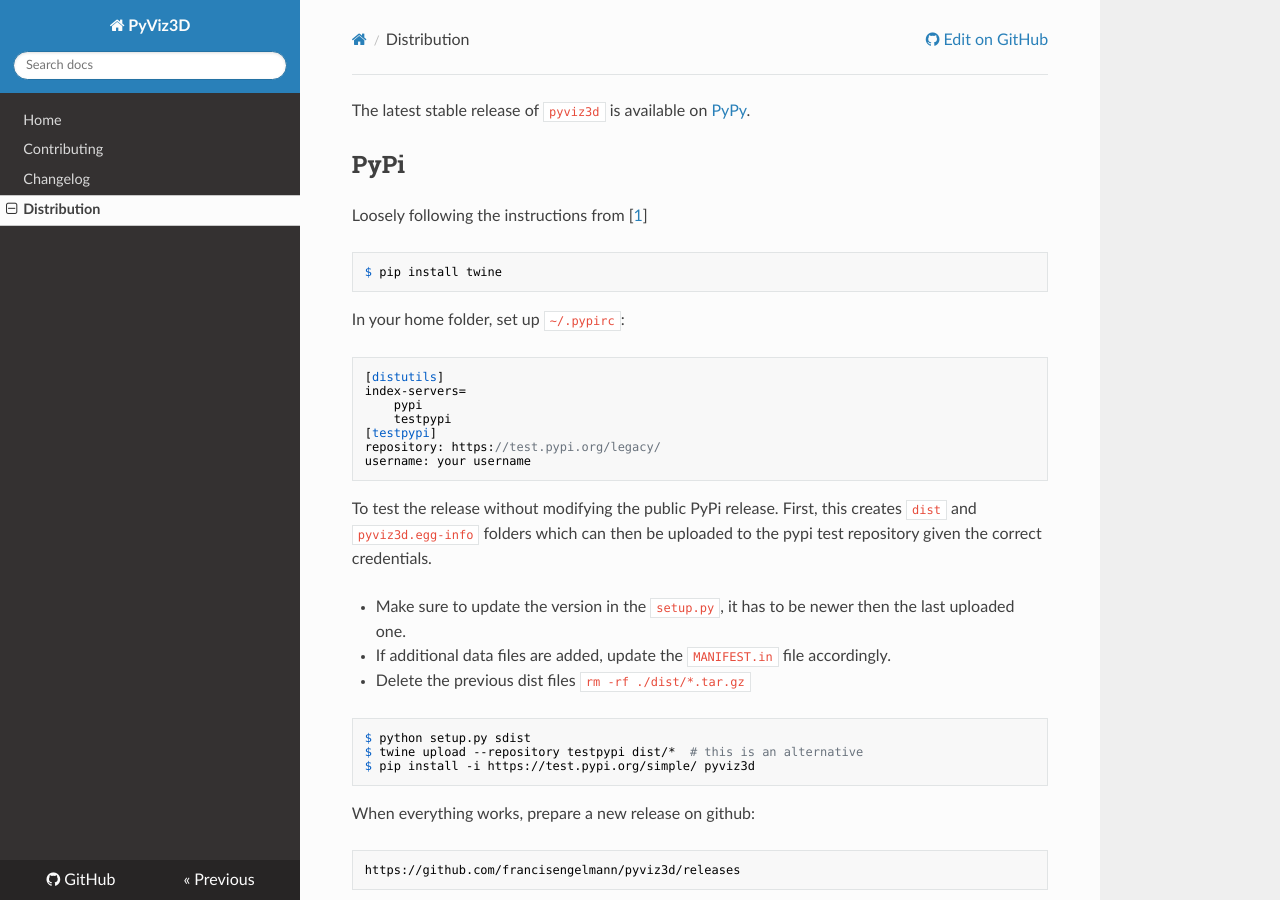
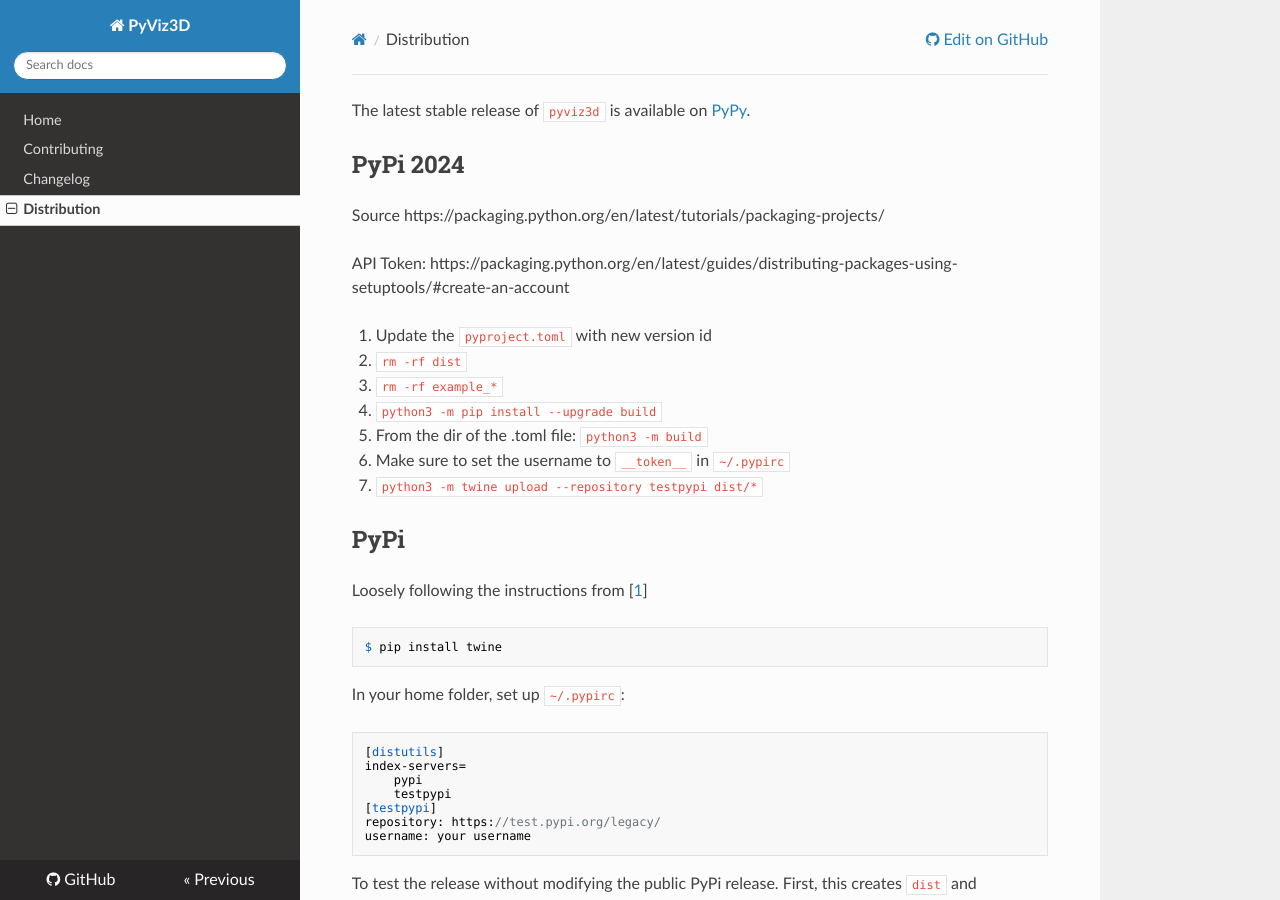
Before and after one commit to francisengelmann/PyViz3D, an MkDocs documentation site: the page built from docs/distribution.md, in a window 1280 px wide and 900 px high. Built offline with MkDocs 1.6.1, drawn with Linux system fonts in a browser that asks for light colours; nearby versions of some CDN libraries.

Commit message:
update instructions

````diff
--- a/docs/distribution.md
+++ b/docs/distribution.md
@@ -1,4 +1,17 @@
 The latest stable release of ```pyviz3d``` is available on [PyPy](https://packaging.python.org/tutorials/packaging-projects/).
+
+## PyPi 2024
+Source https://packaging.python.org/en/latest/tutorials/packaging-projects/
+
+API Token: https://packaging.python.org/en/latest/guides/distributing-packages-using-setuptools/#create-an-account
+
+1. Update the `pyproject.toml` with new version id
+2. `rm -rf dist`
+2. `rm -rf example_*`
+2. `python3 -m pip install --upgrade build`
+3. From the dir of the .toml file: `python3 -m build`
+3. Make sure to set the username to `__token__` in `~/.pypirc`
+4. `python3 -m twine upload --repository testpypi dist/*`
 
 ## PyPi
 
````
